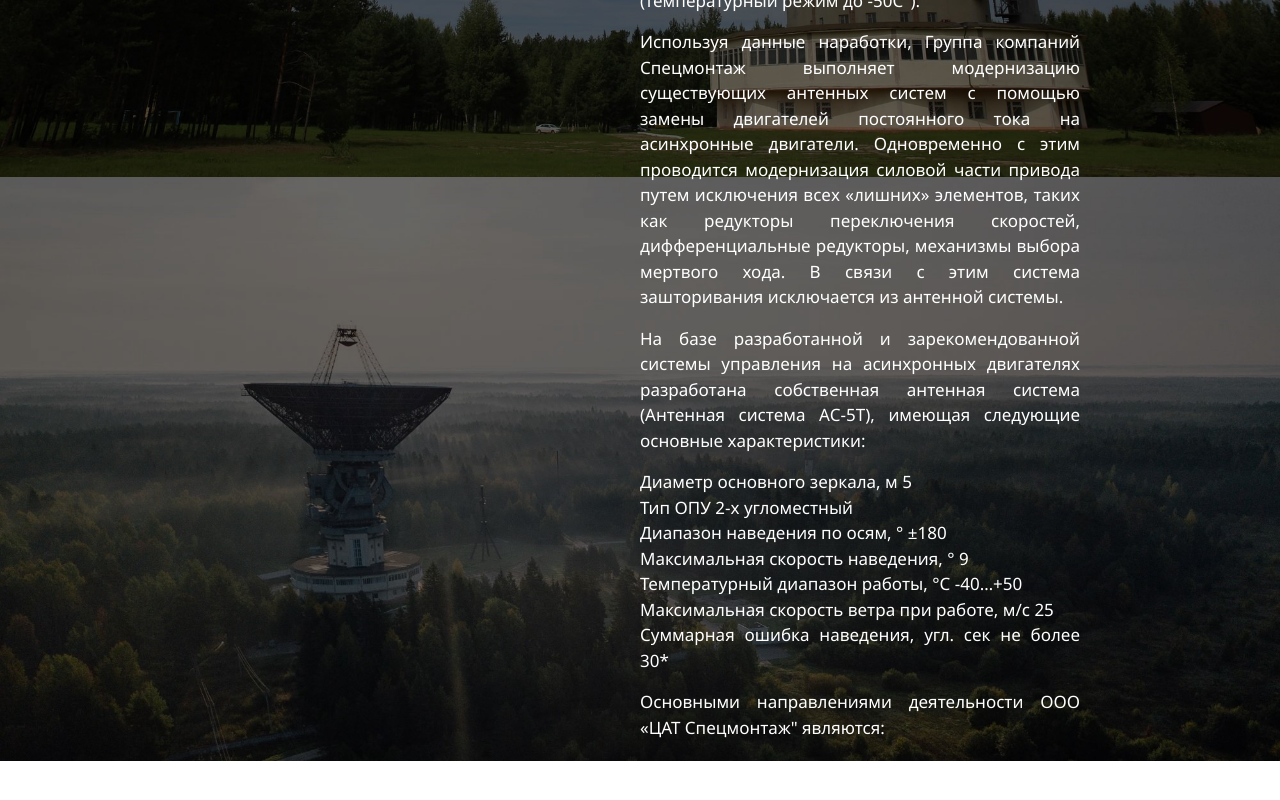
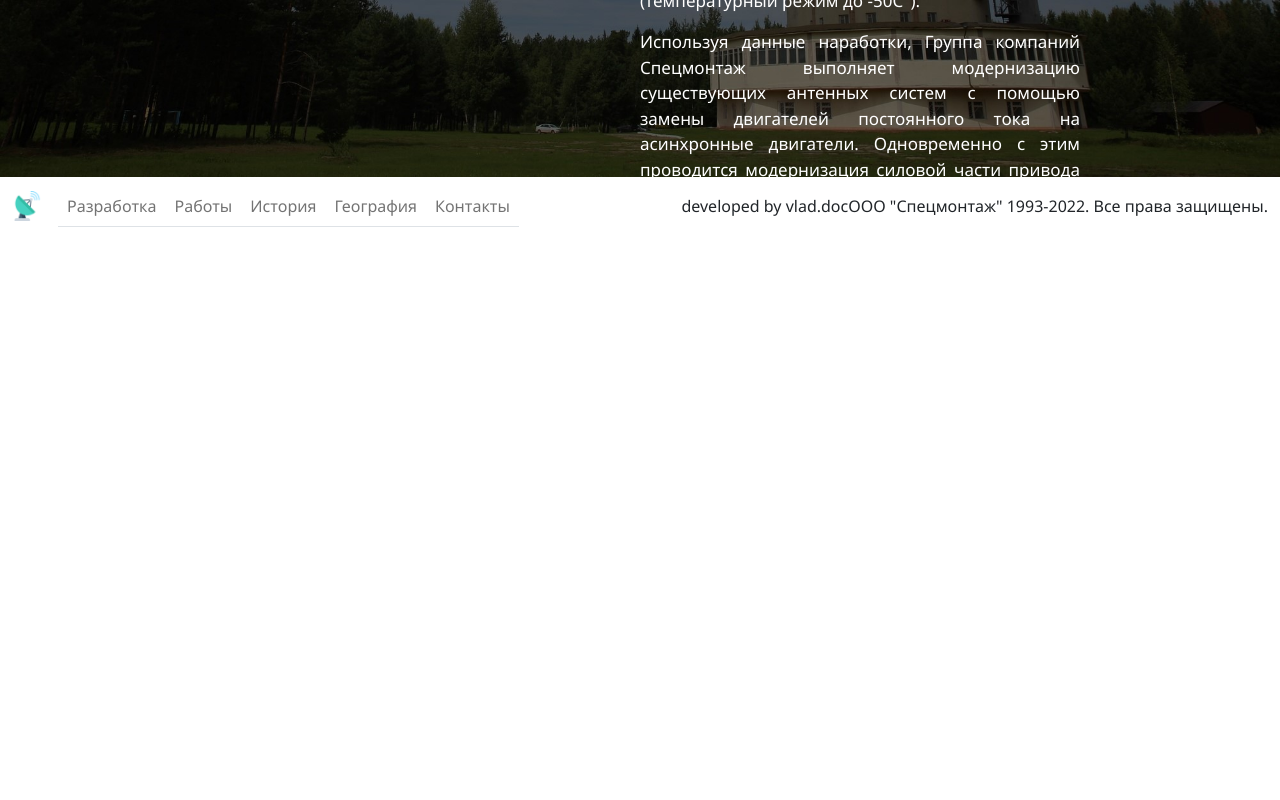
Before and after one commit to vlad-doc-g/SummerPractice, a React (Create React App) app: page /development in a window 1280 px wide. Shown: the part 676-1476 px from the top of the page. Built offline with nearby package versions, Linux system fonts and the light colour scheme.

Commit message:
'footer'

```diff
--- a/src/App.css
+++ b/src/App.css
@@ -152,9 +152,6 @@
 .photo-razrabotka {
   width: 90%;
 }
-.Contacts {
-  overflow-y: hidden
-}
 .text-works {
   display: flex;
   justify-content: center;
@@ -185,3 +182,14 @@
   font-size:17px;
   text-align: justify;
 }
+.Footer {
+  background-color: #282c34;
+  position: fixed;
+  bottom: 0;
+  z-index: 1000;
+  opacity: 0.7;
+}
+.devby {
+  margin-left: auto;
+  margin-right: auto
+}
--- a/src/App.js
+++ b/src/App.js
@@ -6,6 +6,7 @@ import 'bootstrap/dist/css/bootstrap.min.css';
 
 import Header from "./Components/Header";
 import {AppRoutes} from './AppRoutes'
+import Footer from "./Components/Footer"
 
 function App() {
   return (
@@ -13,6 +14,7 @@ function App() {
       <div>
         <Header />
         <AppRoutes />
+        <Footer />
       </div>
     </Router>
   );
--- /dev/null
+++ b/src/Components/Footer.js
@@ -0,0 +1,44 @@
+import React, { Component } from 'react'
+import { Nav, Navbar, Container } from 'react-bootstrap'
+import logo from '../assets/satlog.png'
+
+export default class Footer extends Component {
+    render() {
+        return (
+            <>
+                <div class="footer">
+                    <Navbar collapseOnSelect>
+                        <Container fluid>
+                            <Navbar.Brand href="/">
+                                <img
+                                    src={logo}
+                                    height="30"
+                                    width="30"
+                                    className="d-inlone-block align-top"
+                                    alt="Logo"
+                                />
+                            </Navbar.Brand>
+                            <Navbar.Toggle aria-controls="responsive-navbar-nav" />
+                            <Navbar.Collapse id="responsive-navbar-nav">
+                                <Nav
+                                    fill
+                                    variant="tabs"
+                                    defaultActiveKey="/home"
+                                    className="mr-auto"
+                                >
+                                    <Nav.Link href="/development"> Разработка </Nav.Link>
+                                    <Nav.Link href="/works"> Работы </Nav.Link>
+                                    <Nav.Link href="/history"> История </Nav.Link>
+                                    <Nav.Link href="/geography"> География </Nav.Link>
+                                    <Nav.Link href="/contacts"> Контакты </Nav.Link>
+                                </Nav>
+                            </Navbar.Collapse>
+                            <div className="devby">developed by vlad.doc </div>
+                            <div>ООО "Спецмонтаж" 1993-2022. Все права защищены.</div>
+                        </Container>
+                    </Navbar>
+                </div>
+            </>
+        )
+    }
+}
--- a/src/Pages/Contacts.js
+++ b/src/Pages/Contacts.js
@@ -31,36 +31,36 @@ export default class Contacts extends Component {
                                 <Col sm={9}>
                                     <Tab.Content>
                                         <Tab.Pane eventKey="kontakty">
-                                            <p>Телефоны для связи:</p>
+                                            <p><strong>Телефоны для связи:</strong></p>
                                             <p>+7(968) 667-40-31
                                             <br/>+7(496) 754-07-27
                                             <br/>_________________________________</p>
-                                            <p>E-mail:</p>
+                                            <p><strong>E-mail:</strong></p>
                                             <p>smss93@mail.ru (отдел работ)
                                             <br/>smss15@mail.ru (отдел разработки)
                                             <br/>_________________________________</p>
-                                            <p>Адрес:</p>
+                                            <p><strong>Адрес:</strong></p>
                                             <p>142103 Россия, Московская обл.,
                                             <br/>г. Подольск, ул. Железнодорожная, д.1, стр. 1.</p>
                                         </Tab.Pane>
                                         <Tab.Pane eventKey="rekvizity">
                                             <p>Общество с ограниченной ответственностью "Специальный монтаж средств связи"
                                             <br/>сокр. ООО "Спецмонтаж"</p>
-                                            <p>ИНН: 5036002057
-                                            <br/>КПП: 503601001
-                                            <br/>ОГРН: 1025004711016</p>
-                                            <p>р/с 40702810440330100127
+                                            <p><strong>ИНН:</strong> 5036002057
+                                            <br/><strong>КПП:</strong> 503601001
+                                            <br/><strong>ОГРН:</strong> 1025004711016</p>
+                                            <p><strong>р/с</strong> 40702810440330100127
                                             <br/>в ПАО СБЕРБАНК Г. МОСКВА
-                                            <br/>БИК: 044525225
+                                            <br/><strong>БИК:</strong> 044525225
                                             <br/>_________________________________</p>
                                             <p>Общество с ограниченной ответственностью "Центр Антенных Технологий Спецмонтаж"
                                             <br/>сокр. ООО "ЦАТ Спецмонтаж"</p>
-                                            <p>ИНН: 5036149980
-                                            <br/>КПП: 503601001
-                                            <br/>ОГРН: 1155074004414 </p>
-                                            <p>р/с 40702810140330003786
+                                            <p><strong>ИНН:</strong> 5036149980
+                                            <br/><strong>КПП:</strong> 503601001
+                                            <br/><strong>ОГРН:</strong> 1155074004414 </p>
+                                            <p><strong>р/с</strong> 40702810140330003786
                                             <br/>в ПАО СБЕРБАНК Г. МОСКВА
-                                            <br/>БИК: 044525225</p>
+                                            <br/><strong>БИК:</strong> 044525225</p>
                                         </Tab.Pane>
                                     </Tab.Content>
                                 </Col>
--- a/src/Pages/Development.js
+++ b/src/Pages/Development.js
@@ -2,7 +2,6 @@ import React, {Component} from 'react'
 import bckgr from '../assets/kalyaz-fon.jpg'
 import {Col} from 'react-bootstrap'
 import razr from '../assets/razrab.jpg'
-import razbacksh from '../assets/razbacksh.jpg'
 
 export default class Development extends Component {
     render() {
@@ -14,12 +13,6 @@ export default class Development extends Component {
                         class='back-photo-razrabotka'
                         src={bckgr}
                         alt="antennadev"
-                    />
-                    <img
-                        className="d-block w-100"
-                        class='back-photo-razrabotka'
-                        src={razbacksh}
-                        alt="antennadev2"
                     />
                 </div>
                 <div className='text-razrab'>
@@ -45,13 +38,13 @@ export default class Development extends Component {
                         <br/>• применение асинхронных двигателей (температурный режим до -50С°).
                         <p/>Используя данные наработки, Группа компаний Спецмонтаж выполняет модернизацию существующих антенных систем с помощью замены двигателей постоянного тока на асинхронные двигатели. Одновременно с этим проводится модернизация силовой части привода путем исключения всех «лишних» элементов, таких как редукторы переключения скоростей, дифференциальные редукторы, механизмы выбора мертвого хода. В связи с этим система зашторивания исключается из антенной системы.
                         <p/>На базе разработанной и зарекомендованной системы управления на асинхронных двигателях разработана собственная антенная система (Антенная система АС-5Т), имеющая следующие основные характеристики:
-                        <p/>Диаметр основного зеркала, м 5
-                        <br/>Тип ОПУ  2-х угломестный
-                        <br/>Диапазон наведения по осям, ° ±180
-                        <br/>Максимальная скорость наведения, °  9
-                        <br/>Температурный диапазон работы, °C -40…+50
-                        <br/>Максимальная скорость ветра при работе, м/с 25
-                        <br/>Суммарная ошибка наведения, угл. сек не более 30*
+                        <p/>Диаметр основного зеркала:<strong>5 м</strong>
+                        <br/>Тип ОПУ: <strong>2-х угломестный</strong>
+                        <br/>Диапазон наведения по осям: <strong>±180°</strong>
+                        <br/>Максимальная скорость наведения, <strong>9°</strong>
+                        <br/>Температурный диапазон работы: <strong>-40…+50 °C</strong>
+                        <br/>Максимальная скорость ветра при работе: <strong>25 м/с</strong>
+                        <br/>Суммарная ошибка наведения:<strong> угл. сек не более 30*</strong>
                         <p/>Основными направлениями деятельности ООО «ЦАТ Спецмонтаж" являются:
                         <p/>• разработка, изготовление, модернизация антенных систем и их составных частей, на базе зеркальных и многолучевых антенн;
                         <br/>• создание систем управления и наведения антенн;
```
